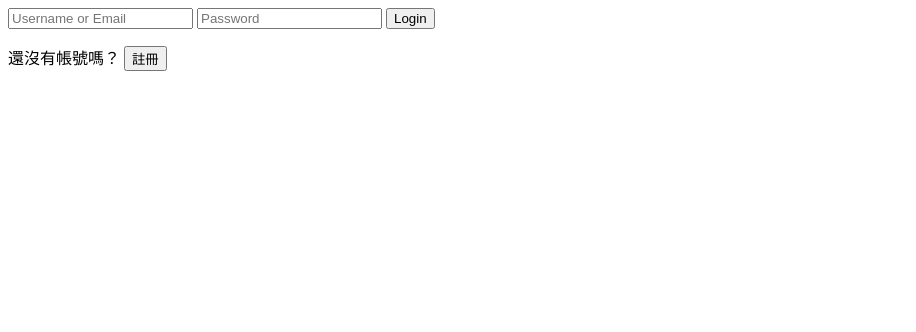
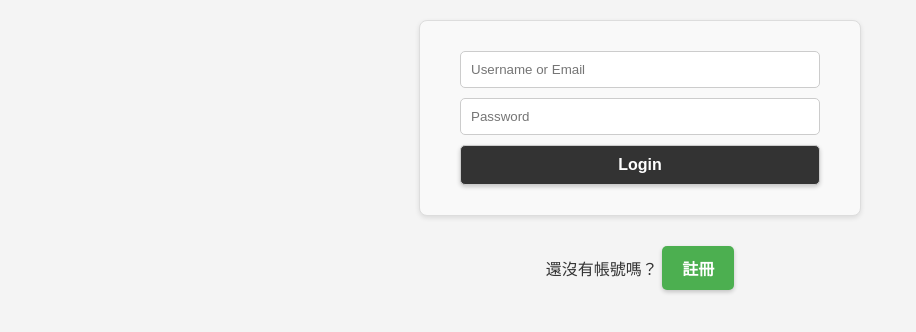
Before and after one commit to AngusBD/DBManagementPractices_FinalProj, a PHP site: page /login.php in a window 1280 px wide. Shown: the top 332 px of the page, without its empty margins (0-916 px from the left). Run offline with PHP 8.4, Linux system fonts and the light colour scheme.

Commit message:
Update CSS

```diff
--- a/html/login.php
+++ b/html/login.php
@@ -38,7 +38,9 @@ if ($_SERVER['REQUEST_METHOD'] == 'POST' && isset($_POST['login'])) {
 }
 ?>
 
+
 <!-- 登入表單 -->
+<link rel="stylesheet" href="style.css">
 <form action="login.php" method="POST">
     <input type="text" name="username" placeholder="Username or Email" required>
     <input type="password" name="password" placeholder="Password" required>
@@ -46,7 +48,9 @@ if ($_SERVER['REQUEST_METHOD'] == 'POST' && isset($_POST['login'])) {
 </form>
 
 <!-- 註冊按鈕 -->
-<p>還沒有帳號嗎？ <a href="register.php"><button type="button">註冊</button></a></p>
+<p>還沒有帳號嗎？
+    <a href="register.php" class="button">註冊</a>
+</p>
 
 <!-- 錯誤訊息顯示 -->
 <?php if (isset($error_message)): ?>
--- a/html/register.php
+++ b/html/register.php
@@ -1,3 +1,4 @@
+<link rel="stylesheet" href="style.css">
 <form action="register.php" method="POST">
     <input type="text" name="username" placeholder="Username" required>
     <input type="email" name="email" placeholder="Email" required>
--- a/html/style.css
+++ b/html/style.css
@@ -24,6 +24,7 @@ header a:hover {
     text-decoration: underline;
 }
 
+/* 容器樣式 */
 .container {
     max-width: 800px;
     margin: 20px auto;
@@ -33,56 +34,20 @@ header a:hover {
     box-shadow: 0 0 10px rgba(0, 0, 0, 0.1);
 }
 
-/* 表單樣式 */
-form {
-    margin-bottom: 20px;
-}
-
-form input,
-form textarea,
-form button {
-    width: 100%;
-    padding: 10px;
-    margin: 5px 0;
-    border: 1px solid #ccc;
-    border-radius: 5px;
-}
-
-form button {
-    background-color: #333;
-    color: white;
-    cursor: pointer;
-}
-
-form button:hover {
-    background-color: #555;
-}
-
 /* 貼文樣式 */
 .post {
-    margin-bottom: 20px;
+    background: white;
     padding: 15px;
-    background: #fafafa;
-    border: 1px solid #ddd;
+    margin-bottom: 15px;
     border-radius: 5px;
-}
-
-.post h3 {
-    margin: 0 0 10px;
-    font-size: 18px;
-    color: #555;
-}
-
-.post p {
-    margin: 0 0 10px;
-    line-height: 1.5;
+    box-shadow: 0 0 10px rgba(0, 0, 0, 0.1);
 }
 
 .post img {
     max-width: 100%;
     height: auto;
+    margin-top: 10px;
     border-radius: 5px;
-    margin-top: 10px;
 }
 
 .post small {
@@ -92,3 +57,104 @@ form button:hover {
     font-size: 12px;
     text-align: right;
 }
+
+/* 貼文動作 */
+.post-actions {
+    margin-top: 10px;
+}
+
+.post-actions button {
+    margin-right: 5px;
+    background-color: #333;
+    color: white;
+    border: none;
+    padding: 8px 12px;
+    border-radius: 5px;
+    cursor: pointer;
+    transition: background-color 0.3s ease;
+}
+
+.post-actions button:hover {
+    background-color: #555;
+}
+
+/* 表單樣式 */
+form {
+    margin: 20px auto;
+    width: 50%;
+    max-width: 400px;
+    padding: 20px;
+    background-color: #f9f9f9;
+    border: 1px solid #ddd;
+    border-radius: 8px;
+    box-shadow: 0 2px 5px rgba(0, 0, 0, 0.1);
+}
+
+form input,
+form textarea,
+form button {
+    width: 90%;
+    padding: 10px;
+    margin: 10px auto;
+    display: block;
+    border: 1px solid #ccc;
+    border-radius: 5px;
+    box-sizing: border-box;
+}
+
+form button {
+    background-color: #333;
+    color: white;
+    cursor: pointer;
+    text-align: center;
+}
+
+form button:hover {
+    background-color: #555;
+}
+
+form:empty {
+    display: none;
+}
+
+/* 全域按鈕樣式 */
+button,
+input[type="button"],
+input[type="submit"],
+a.button {
+    display: inline-block;
+    text-align: center;
+    background-color: #4CAF50;
+    color: white;
+    text-decoration: none;
+    padding: 10px 20px;
+    margin: 10px 0;
+    font-size: 16px;
+    font-weight: bold;
+    border: none;
+    border-radius: 5px;
+    cursor: pointer;
+    transition: all 0.3s ease;
+    box-shadow: 0 2px 4px rgba(0, 0, 0, 0.2);
+}
+
+button:hover,
+input[type="button"]:hover,
+input[type="submit"]:hover,
+a.button:hover {
+    background-color: #45a049;
+    box-shadow: 0 4px 6px rgba(0, 0, 0, 0.3);
+    transform: translateY(-2px);
+}
+
+button:active,
+input[type="button"]:active,
+input[type="submit"]:active,
+a.button:active {
+    transform: translateY(1px);
+    box-shadow: 0 1px 2px rgba(0, 0, 0, 0.2);
+}
+
+p {
+    text-align: center;
+}
```
Also changed, not shown: html/index.php (+7 -6 lines), html/uploads/螢幕擷取畫面 2024-11-24 015625.png (added).
